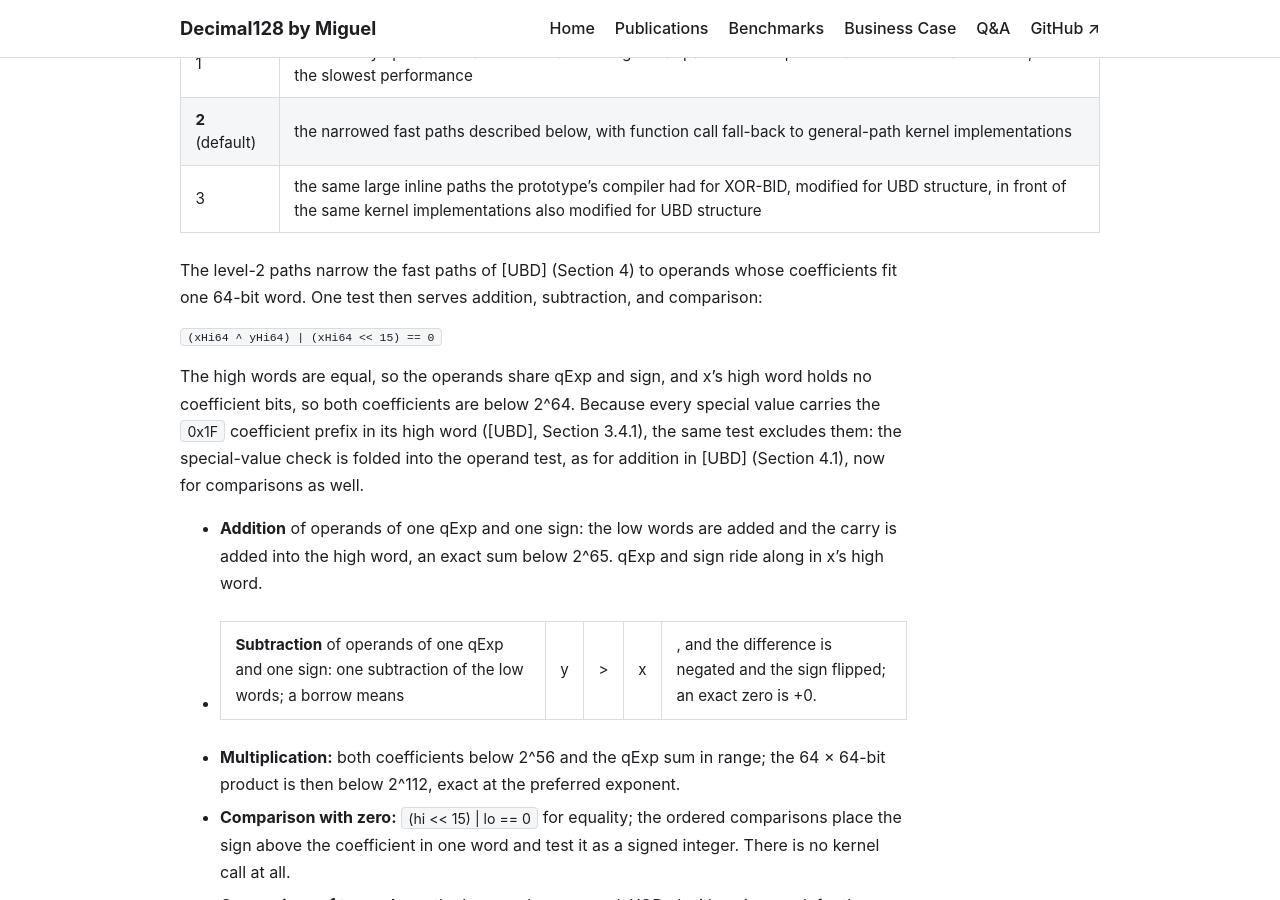
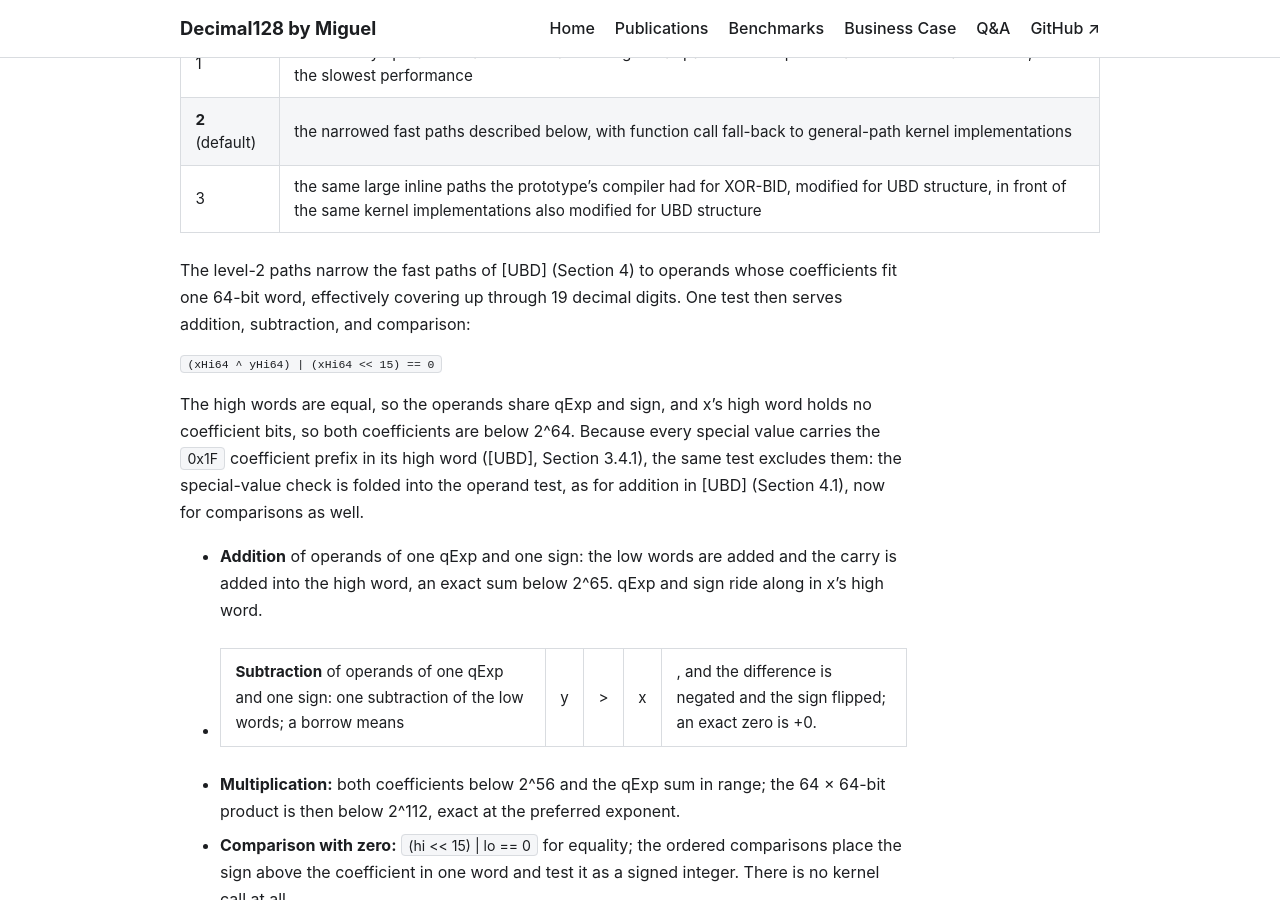
Before and after one commit to migueldecimal128/decimal128-www, a Jekyll site: the page built from whitepaper-ubd-go.md, in a window 1280 px wide and 900 px high, scrolled down 1981 px. Built offline with Jekyll 4.4.1, drawn with Linux system fonts in a browser that asks for light colours.

Commit message:
UBD-in-a-compiler whitepaper: a one-word coefficient covers up through 19 decimal digits
Co-Authored-By: Claude Opus 5.5 <noreply@anthropic.com>
Claude-Session: https://claude.ai/code/session_01Y4dgqwiWWcQbMespD6GCZb

````diff
--- a/whitepaper-ubd-go.md
+++ b/whitepaper-ubd-go.md
@@ -40,7 +40,7 @@ How much is inlined is chosen by the compiler flag `-d=ubdlevel`:
 | **2** (default) | the narrowed fast paths described below, with function call fall-back to general-path kernel implementations |
 | 3 | the same large inline paths the prototype's compiler had for XOR-BID, modified for UBD structure, in front of the same kernel implementations also modified for UBD structure |
 
-The level-2 paths narrow the fast paths of [UBD] (Section 4) to operands whose coefficients fit one 64-bit word. One test then serves addition, subtraction, and comparison:
+The level-2 paths narrow the fast paths of [UBD] (Section 4) to operands whose coefficients fit one 64-bit word, effectively covering up through 19 decimal digits. One test then serves addition, subtraction, and comparison:
 
 ```
 (xHi64 ^ yHi64) | (xHi64 << 15) == 0
````
